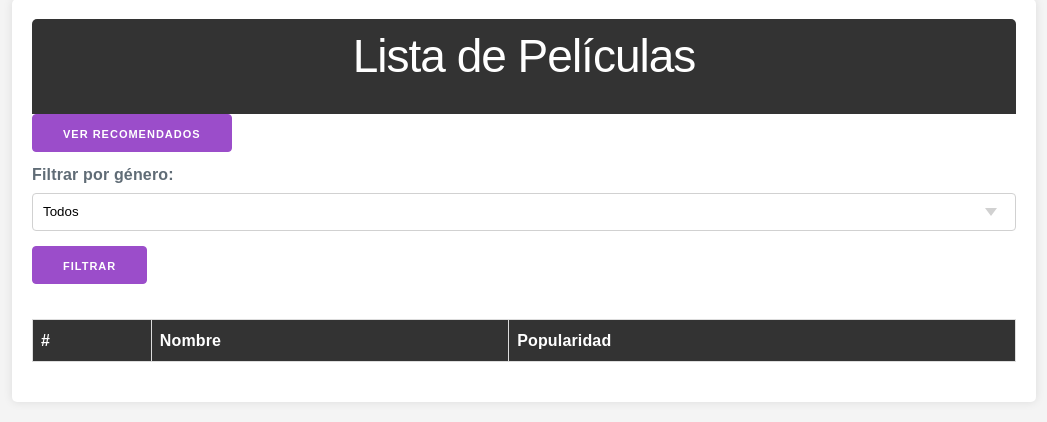
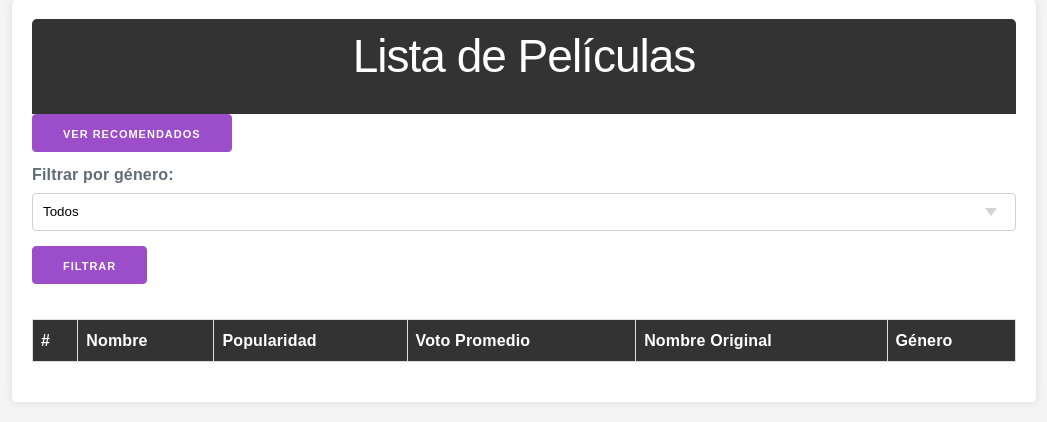
Before and after one commit to CafecitoSKR/Algorithmic-complexity, a Flask app: template src/templates/page/index.html in a window 1280 px wide. Shown: the part 21-443 px from the top of the page, without its empty margins (116-1163 px from the left). Run offline with Flask 3, Linux system fonts and the light colour scheme; the template is opened without the code that fills it: most values are stand-ins (such as "Sample title", 1, 10 or a date in 2020); lists and menus that the app fills with data are empty; parts of the project's set-up code (start-up, migrations or seed data) failed here and were passed over.

Commit message:
Mejora de la tabla

```diff
--- a/src/main.py
+++ b/src/main.py
@@ -59,7 +59,13 @@ def index():
     resultados = list(buscar_películas_populares(pelicula_referencia, data))
 
     # Preparar los datos para pasar al template
-    peliculas = [{"Name": pelicula['Name'], "Popularity": pelicula['Popularity']} for pelicula in resultados]
+    peliculas = [{
+        "Name": pelicula['Name'],
+        "Popularity": pelicula['Popularity'],
+        "Vote_average": pelicula['Vote_average'],  # Asegúrate de incluir estas columnas
+        "Original_name": pelicula['Original_name'],
+        "Genre": pelicula['Genre']
+    } for pelicula in resultados]
 
     top_movies = data.sort_values(by='Popularity', ascending=False).head(10).to_dict(orient='records')
     # Renderizar el template con los resultados
--- a/src/templates/page/index.html
+++ b/src/templates/page/index.html
@@ -45,6 +45,9 @@
             <th>#</th>
             <th>Nombre</th>
             <th>Popularidad</th>
+            <th>Voto Promedio</th>
+            <th>Nombre Original</th>
+            <th>Género</th>
         </tr>
         </thead>
         <tbody>
@@ -53,6 +56,9 @@
             <td>{{ i }}</td>
             <td>{{ pelicula['Name'] }}</td>
             <td>{{ pelicula['Popularity'] }}</td>
+            <td>{{ pelicula['Vote_average'] }}</td>
+            <td>{{ pelicula['Original_name'] }}</td>
+            <td>{{ pelicula['Genre'] }}</td>
         </tr>
         {% endfor %}
         </tbody>
```
